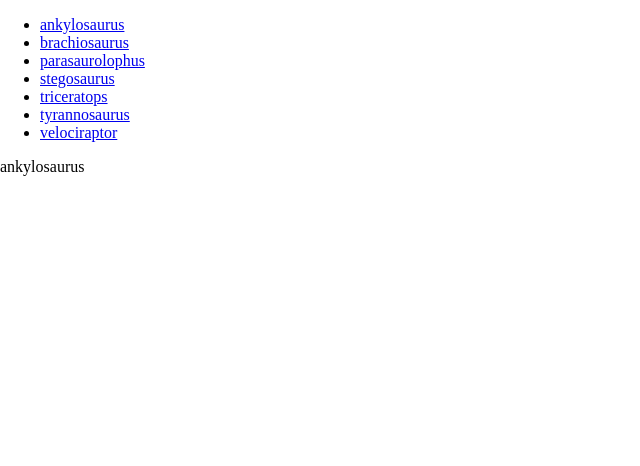
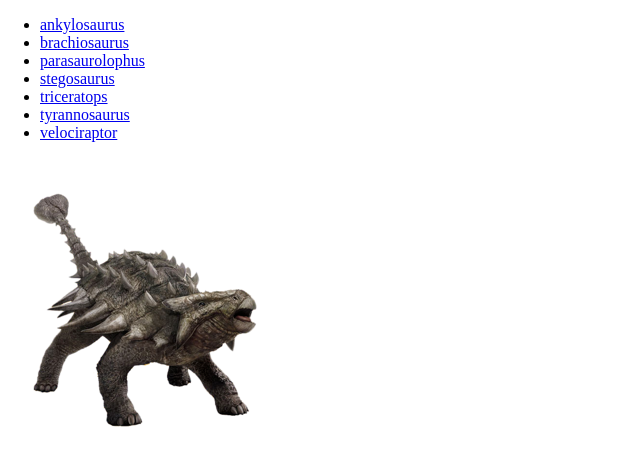
Before and after one commit to ryanfiller/cra-dinosaur-test, a React (Create React App) app: page /ankylosaurus in a window 1280 px wide. Shown: the top 466 px of the page, without its empty margins (0-640 px from the left). Built offline with nearby package versions, Linux system fonts and the light colour scheme.

Commit message:
adds dinosaur images

```diff
--- a/src/components/dinosaur.js
+++ b/src/components/dinosaur.js
@@ -3,10 +3,13 @@ import styled from 'styled-components';
 
 class Dinosaur extends Component {
     render() {
+
+        const {dinosaurName} = this.props;
+
         return (
-            <p>
-                {this.props.dinosaurName}
-            </p>
+            <div>
+                <img src={require(`../images/${dinosaurName}.png`)} alt={dinosaurName}/>
+            </div>
         )
     }
 }
```
